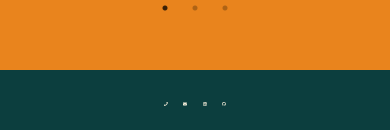
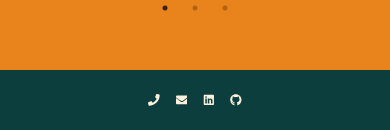
Before and after one commit to sebbeflebbe/new_website, a React (Create React App) app: page / in a window 390 px wide. Shown: the part 714-844 px from the top of the page. Built offline with nearby package versions, Linux system fonts and the light colour scheme; a web font is replaced by a local one.

Commit message:
lets see

```diff
--- a/src/App.css
+++ b/src/App.css
@@ -324,10 +324,11 @@ body {
     justify-content: center;
     max-width: 100%; /* This will limit the width of the footer */
     z-index: 5;
+    overflow-x: hidden; /* This will hide any horizontal overflow */
   }
 
   .footer a {
-    font-size: 1vw; /* Changed from 14px to 1.4vw */
+    font-size: 3vw; /* Changed from 14px to 1.4vw */
   }
 
   .banner4 {
```
